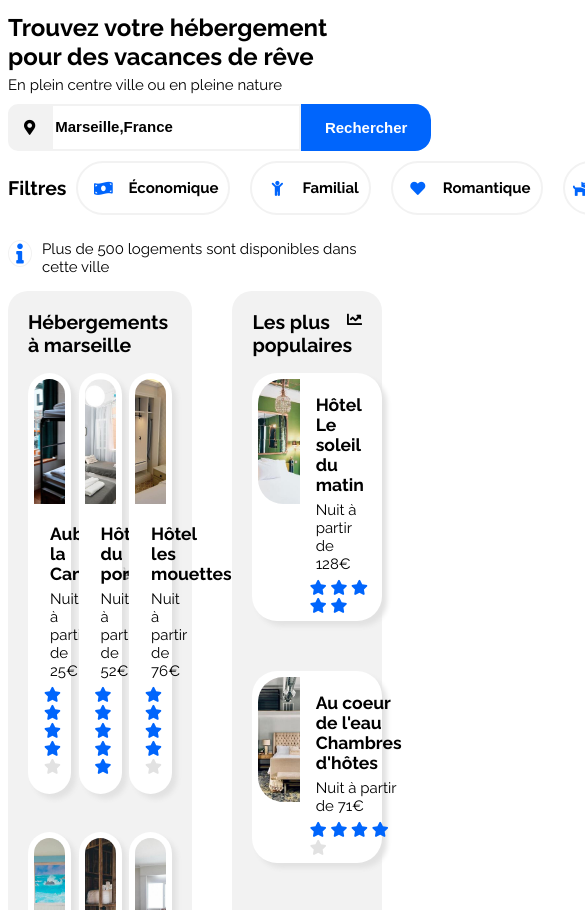
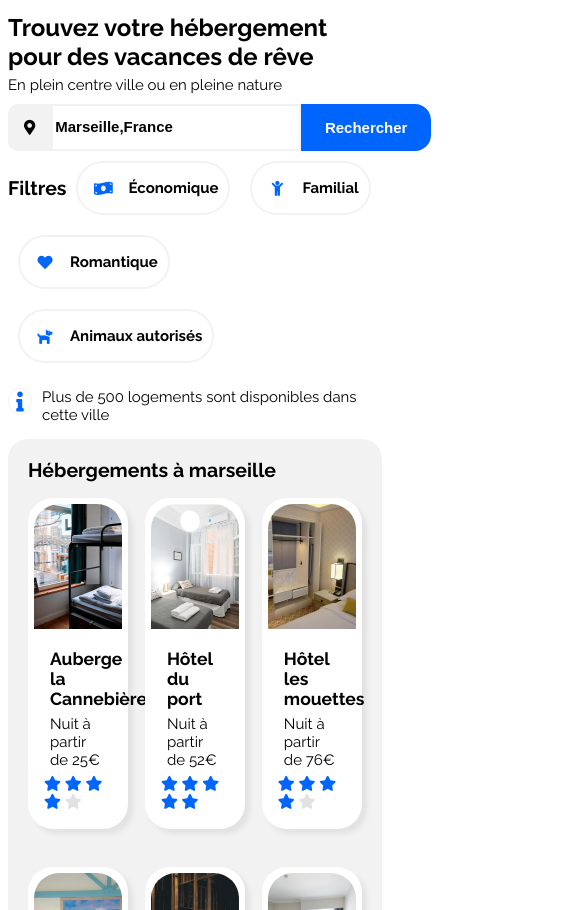
Before and after one commit to EkremIE/Booki, a plain HTML site: page Booki.html in a window 390 px wide. Shown: the part 143-1053 px from the top of the page, 585 px wide, since content can reach past the window. Drawn offline with Linux system fonts and the light colour scheme.

Commit message:
mise en place du css breakpoint pour tablettes

```diff
--- a/Style.css
+++ b/Style.css
@@ -415,3 +415,109 @@ footer .column ul li a {
     line-height: 35px;
 }
 /* footer */
+
+/* tablette */
+
+@media screen and (max-width: 992px)
+
+
+{
+    .lodging-list-popular a article .article-content .price.bold {
+        font-weight: bold;
+    }
+
+    .lodging-list-popular a article .article-content h3,
+    .lodging-list-popular a article .article-content p {
+        margin: 6px;
+    }
+
+    .lodging-list-popular a article .article-content {
+        padding: 10px 10px 0px 10px;
+    }
+
+    .lodging-list-popular a {
+        color: black;
+        text-decoration: none;
+    }
+
+    .lodging-list-popular a article img {
+        width: 100%;
+        height: 125px;
+        border-radius: 25px 25px 0px 0px;
+        object-fit: cover;
+    }
+
+    .lodging-list-popular a article .fa-star.grey {
+        color: #E2E2E2;
+    }
+
+    .lodging-list-popular a article .fa-star.blue {
+        color: #0065FC;
+    }
+
+    .lodging-list-popular a article {
+        box-shadow: 5px 5px 5px 0px #E2E2E2;
+    }
+
+    .lodging-list-popular a article {
+        background-color: white;
+        padding: 6px;
+        border-radius: 25px;
+        height: 100%;
+    }
+
+    .lodging-list-popular a {
+
+        width: 30%;
+        margin-bottom: 50px;
+        margin-right: 15px;
+    }
+
+    .lodging-list-popular {
+        display: flex;
+        flex-direction: row;
+        justify-content: space-between;
+    }
+
+
+    #filters {
+        flex-wrap: wrap;
+    }
+
+    #lodging {
+        flex-direction: column;
+
+    }
+
+    #lodging .lodging-marseille,
+    #lodging .popular {
+        width: 100%;
+        margin-bottom: 20px;
+
+    }
+
+    #activities .activity-list {
+        flex-wrap: nowrap;
+        height: auto;
+
+    }
+
+    #activities .activity-list .column {
+        height: 420px;
+        width: 100%;
+        margin-right: 25px;
+        margin-left: 25px;
+
+    }
+
+
+
+    footer {
+        justify-content: space-between;
+    }
+
+    footer .column {
+        width: auto;
+    }
+}
+/* tablette */
```
